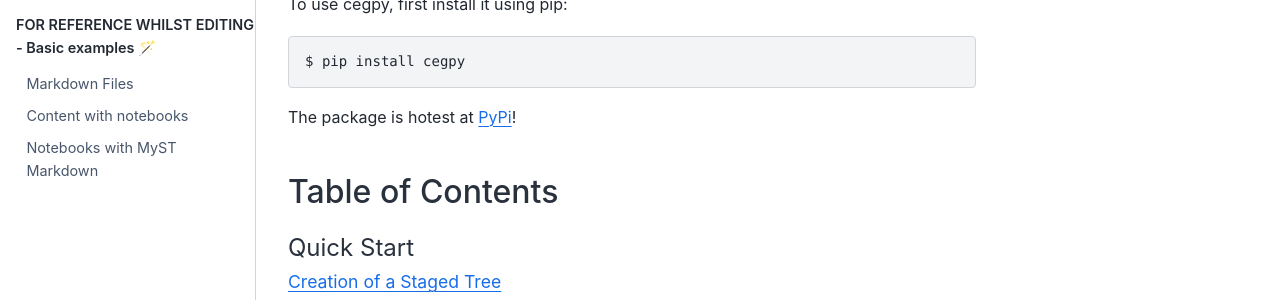
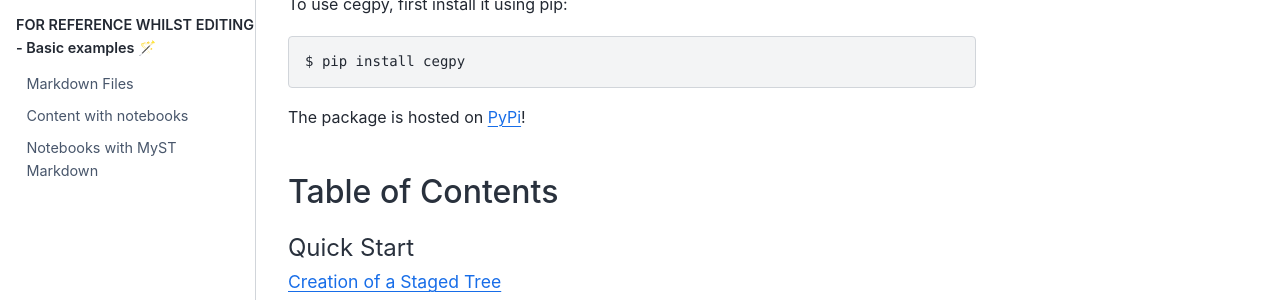
Before and after one commit to g-walley/cegpy, a Jupyter Book: the page built from docs/intro.md, in a window 1280 px wide and 1306 px high. Shown: the part 489-789 px from the top of the window. Built offline with Jupyter Book 1.0.4 settings and Sphinx 7.4.7 and the Sphinx Book theme 1.1.4, drawn with Linux system fonts in a browser that asks for light colours; pages that are not in the unit, such as notebooks, are missing from menus.

Commit message:
Fixed Typo

````diff
--- a/docs/intro.md
+++ b/docs/intro.md
@@ -18,7 +18,7 @@ To use cegpy, first install it using pip:
 $ pip install cegpy
 ```
 
-The package is hotest at [PyPi](https://pypi.org/project/cegpy/ "cegpy")!
+The package is hosted on [PyPi](https://pypi.org/project/cegpy/ "cegpy")!
 
 ## Table of Contents
 
````
